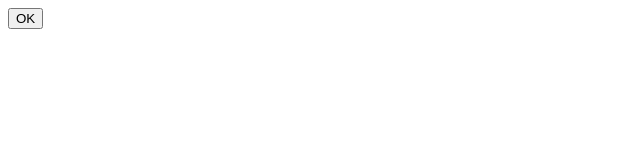
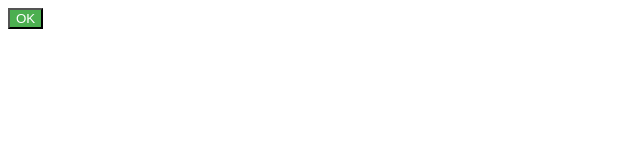
Before and after one commit to AwarenessNaha/AwarenessNaha.github.io, a plain HTML site: page UnobtrusiveJavaScript/ok.html in a window 1280 px wide. Both pictures are taken after a click on the button "OK". Shown: the full height of the page, 0-640 px from the left. Drawn offline with Linux system fonts and the light colour scheme.

Commit message:
update ok

```diff
--- a/UnobtrusiveJavaScript/ok.html
+++ b/UnobtrusiveJavaScript/ok.html
@@ -2,6 +2,12 @@
 
 <head>
     <script src="ok.js" type="text/javascript"></script>
+    <style>
+        .fancy {
+            background-color: #4CAF50;
+            color: white;
+        }
+    </style>
 </head>
 
 <body>
--- a/UnobtrusiveJavaScript/ok.js
+++ b/UnobtrusiveJavaScript/ok.js
@@ -8,5 +8,12 @@ function pageLoad() {
 }
 function okClick() {
     alert(" You clicked ok!!");
+    const okButton = document.getElementById("ok");
+    okButton.className = "fancy";
+    setTimeout(reset, 3000);
+}
+function reset() {
+    const okButton = document.getElementById("ok");
+    okButton.className = "";
 }
 window.onload = pageLoad;  // onload is a browser event
```
